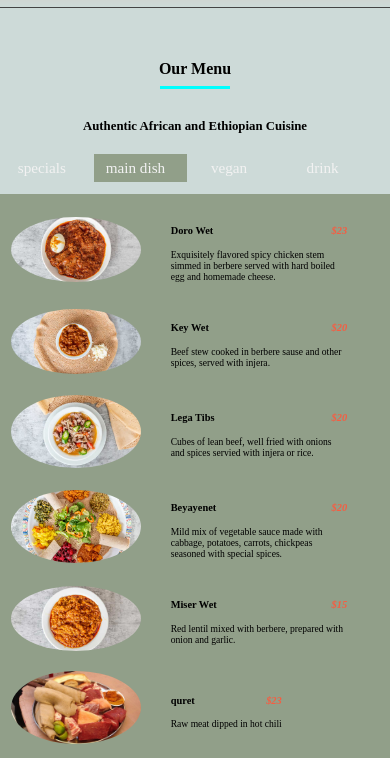
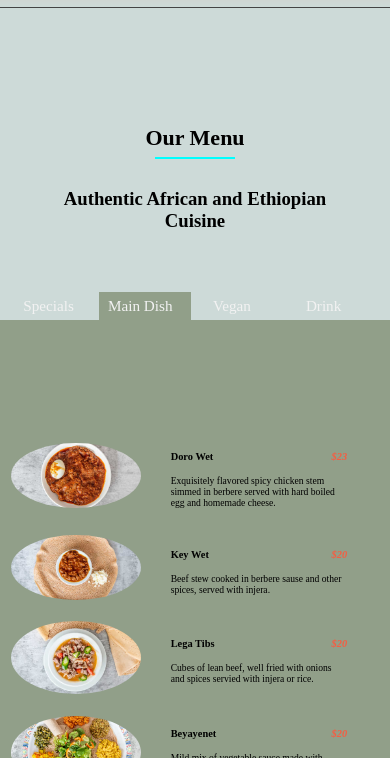
Before and after one commit to blenhenok/Chercher, a plain HTML site: page trad.html in a window 390 px wide. Shown: the part 53-811 px from the top of the page. Drawn offline with Linux system fonts and the light colour scheme.

Commit message:
ready for realise

```diff
--- a/about.css
+++ b/about.css
@@ -341,5 +341,6 @@ a.site-logo {
   font-size: 100%;
   }
 .toppart{
-  background-image: url(images/c2.jpg);
+  background-image: url(images/q2.jpg);
+  opacity: 0.5;
 }
--- a/drink.css
+++ b/drink.css
@@ -273,7 +273,7 @@ th, td {
     display: block;
     color: black;
     text-align: center;
-    padding: 0 2% 0.5% 3%;
+    padding: 0 2% 1.5% 3%;
     text-decoration: none;
     font-size: 17px;
   }
--- a/style.css
+++ b/style.css
@@ -310,7 +310,7 @@ a.site-logo {
     overflow: visible;
   }
   .intro-area h2 {
-    font-size: 36px;
+    font-size: 30px;
     margin-bottom: 15px;
   }
 
@@ -405,10 +405,10 @@ h2{
 
 @media screen and (max-width: 767px) {
   p{
-    font-size: 11px;
+    font-size: 12px;
   }
   h2{
-    font-size: 13px;
+    font-size: 14px;
   }
   .mid {
     flex-direction: column-reverse;
--- a/trad.css
+++ b/trad.css
@@ -227,34 +227,47 @@ body{
 
   .whole{
     width: 100%;
-        margin: auto;
-        padding-bottom: 3%;
+    margin:100px auto;
   }
   .title{
     text-align: center;
-        margin:40px 20px 20px 20px;
+    margin:60px;
   }
   .title h2{
     text-transform: capitalize;
-        font-size: 100%;
+    font-size: 22px;
     position: relative;
     display: inline-block;
-        padding-bottom: 3%;
-        margin-bottom: 5%;
+    padding-bottom: 8px;
+    margin-bottom: 10px;
   }
   .title h2::before{
     content: '';
     position: absolute;
-        width:70px;
-        height:3px;
+    width:80px;
+    height:2px;
     background-color: aqua;
     bottom:0;
     left:50%;
     transform: translateX(-50%);
   }
-    .title h3{
-        font-size: 80%;
+   .menulinks{
+    float:center;
+    display: flex;
+    flex-direction: row;
+    padding-left: 2%;
+    text-transform:capitalize;
   }
+   .menulinks a {
+    display: block;
+    color: black;
+    text-align: center;
+    padding: 0 2% 1.5% 3%;
+    text-decoration: none;
+    font-size: 17px;
+  }
+
+
     .menu{
         display: flex;
         justify-content: space-between;
--- a/vp.css
+++ b/vp.css
@@ -223,7 +223,7 @@ a.site-logo {
 
     .whole{
       width: 100%;
-        margin: auto;
+      margin:100px auto;
     }
     .title{
       text-align: center;
@@ -231,25 +231,39 @@ a.site-logo {
     }
     .title h2{
       text-transform: capitalize;
-        font-size: 110%;
+      font-size: 22px;
       position: relative;
       display: inline-block;
-        padding-bottom: 3%;
-        margin-bottom: 5%;
+      padding-bottom: 8px;
+      margin-bottom: 10px;
     }
     .title h2::before{
       content: '';
       position: absolute;
-        width:70px;
-        height:3px;
+      width:80px;
+      height:2px;
       background-color: aqua;
       bottom:0;
       left:50%;
       transform: translateX(-50%);
     }
-    .title h3{
-        font-size: 98%;
+     .menulinks{
+      float:center;
+      display: flex;
+      flex-direction: row;
+      padding-left: 2%;
+      text-transform:capitalize;
     }
+     .menulinks a {
+      display: block;
+      color: black;
+      text-align: center;
+      padding: 0 2% 1.5% 3%;
+      text-decoration: none;
+      font-size: 17px;
+    }
+
+
     .menu{
         display: flex;
         justify-content: space-between;
```
Also changed, not shown: images/q1.jpg (added), images/q2.jpg (added). Lines whose indentation alone changed are shown as unchanged.
